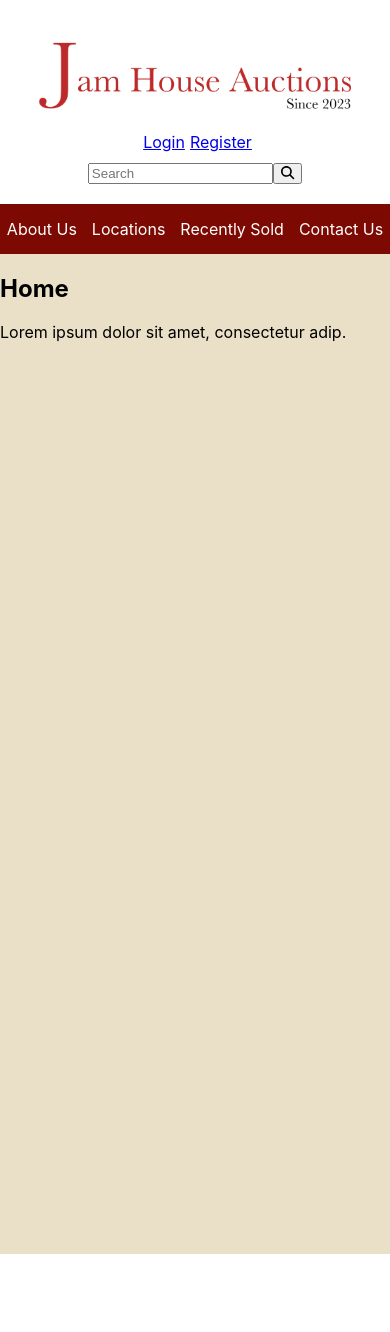
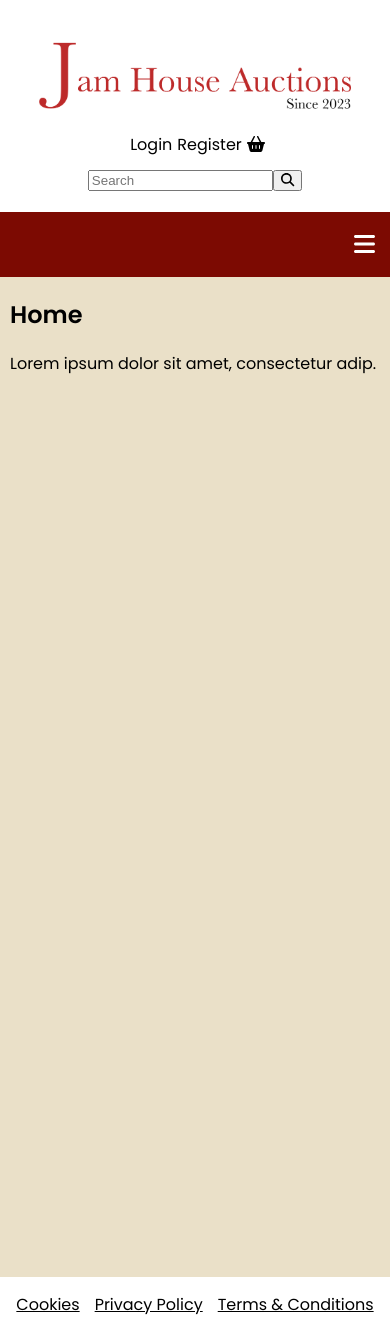
Before and after one commit to GeorgeWhittington/auction-website, a React (Create React App) app in the folder jamhouse-react/: page / in a window 390 px wide. Before the commit the page ends 1254 px from the top, so only its background shows below. Built offline with nearby package versions, Linux system fonts and the light colour scheme.

Commit message:
Added burger menu for mobile and a footer

```diff
--- a/jamhouse-react/src/App.css
+++ b/jamhouse-react/src/App.css
@@ -1,11 +1,29 @@
+@import url('https://fonts.googleapis.com/css2?family=Poppins:ital,wght@0,300;0,400;0,600;1,300;1,400;1,600&display=swap');
+
 #root {
     display: flex;
     flex-direction: column;
+    font-family: "Poppins", sans-serif;
 }
 
 #content {
     background-color: #eae0c8;
     min-height: 1000px; /* TODO: Remove once there's actual content to fill the pages*/
+    padding: 0 300px;
+}
+
+#footer {
+    display: block;
+    padding: 15px 0;
+    text-align: center;
+}
+
+#footer > a {
+    color: black;
+}
+
+#footer > a:not(:first-child) {
+    margin-left: 15px;
 }
 
 /* --- Header --- */
@@ -30,6 +48,13 @@
 
 #login-options > a {
     margin-left: 5px;
+    color: black;
+    text-decoration: none;
+}
+
+nav#lower-header .mobile-menu {
+    display: none;
+    font-size: 1.5em;
 }
 
 nav#lower-header {
@@ -44,16 +69,28 @@ nav#lower-header > a:not(:first-child) {
     margin-left: 15px;
 }
 
-nav#lower-header > a {
+nav#lower-header > a,
+nav#lower-header .mobile-menu {
     color: white;
     text-decoration: none;
+    align-self: center;
 }
 
 nav#lower-header > a:hover {
     text-decoration: underline;
 }
 
+@media (max-width: 1000px) {
+    #content {
+        padding: 0 100px
+    }
+}
+
 @media (max-width: 750px) {
+    #content {
+        padding: 0 50px;
+    }
+
     /* --- Header --- */
     #upper-header {
         flex-direction: column;
@@ -72,3 +109,28 @@ nav#lower-header > a:hover {
         align-self: center;
     }
 }
+
+@media (max-width: 500px) {
+    #content {
+        padding: 0 10px;
+    }
+
+    nav#lower-header {
+        flex-direction: column;
+    }
+
+    nav#lower-header .mobile-menu {
+        display: block;
+        margin-left: auto;
+        margin-right: 15px;
+    }
+
+    nav#lower-header > a {
+        margin-right: auto;
+        font-size: 1.5em;
+    }
+
+    nav#lower-header .hidden {
+        display: none;
+    }
+}
--- a/jamhouse-react/src/App.js
+++ b/jamhouse-react/src/App.js
@@ -1,30 +1,46 @@
+import { useEffect, useState } from "react";
 import { BrowserRouter as Router, Routes, Route, Link } from "react-router-dom";
-import { FontAwesomeIcon } from "@fortawesome/react-fontawesome"
-import { icon } from "@fortawesome/fontawesome-svg-core/import.macro"
-import { faMagnifyingGlass } from "@fortawesome/free-solid-svg-icons";
+import { FontAwesomeIcon } from "@fortawesome/react-fontawesome";
+import { faMagnifyingGlass, faBars } from "@fortawesome/free-solid-svg-icons";
 import "./App.css";
 
 import Home from "./components/Home";
 import Search from "./components/Search";
 import Item from "./components/Item";
 import Set from "./components/Set";
+import LoginLogoutRegister from "./components/LoginLogoutRegister";
 
-function LoginLogoutRegister({ username }) {
-  if (username !== null) {
-    var options = <><a href="#">Welcome {username}!</a><a href="#">Logout</a></>;
-  } else {
-    var options = <><a href="#">Login</a><a href="#">Register</a></>;
+function App() {
+  const [state, setState] = useState({
+    username: null,
+    menuHidden: true
+  });
+
+  function handleMenuPress(event) {
+    // Only accept Enter or Space keypresses
+    if (!(event.code === "Space" || event.code === "Enter")) {
+      return;
+    }
+    if (event.code === "Space") {
+      // Stop page scroll from pressing space
+      // event.stopPropagation();
+      event.preventDefault();
+    }
+    handleMenuClick();
   }
 
-  return (
-    <div id="login-options">
-      {options}
-    </div>
-  )
-}
+  function handleMenuClick() {
+    console.log("menu clicked");
+    if (window.innerWidth > 500) {
+      return;
+    }
 
-function App() {
-  let username = null;
+    setState(prevState => ({username: prevState.username, menuHidden: !prevState.menuHidden}))
+  }
+
+  useEffect(() => {
+
+  })
 
   return (
     <Router>
@@ -32,7 +48,7 @@ function App() {
         <div id="upper-header">
           <img id="logo" src="./jam-house-logo.png"/>
           <div id="header-right">
-            <LoginLogoutRegister username={username} />
+            <LoginLogoutRegister username={state.username} />
             <div id="search-box">
               <input type="text" placeholder="Search"></input>
               <button><FontAwesomeIcon icon={faMagnifyingGlass} /></button>
@@ -40,11 +56,11 @@ function App() {
           </div>
         </div>
         <nav id="lower-header">
-          <a href="#">About Us</a>
-          <a href="#">Locations</a>
-          <a href="#">Recently Sold</a>
-          <a href="#">Contact Us</a>
-
+          <div className="mobile-menu" onClick={handleMenuClick} onKeyDown={handleMenuPress} tabIndex="0"><FontAwesomeIcon icon={faBars} /></div>
+          <a href="#" className={state.menuHidden ? "hidden" : ""}>About Us</a>
+          <a href="#" className={state.menuHidden ? "hidden" : ""}>Locations</a>
+          <a href="#" className={state.menuHidden ? "hidden" : ""}>Recently Sold</a>
+          <a href="#" className={state.menuHidden ? "hidden" : ""}>Contact Us</a>
           {/* <Link to="/">Home</Link>
           <Link to="/search">Search</Link> */}
         </nav>
@@ -65,6 +81,11 @@ function App() {
           */}
         </Routes>
       </div>
+      <div id="footer">
+        <a href="#">Cookies</a>
+        <a href="#">Privacy Policy</a>
+        <a href="#">Terms & Conditions</a>
+      </div>
     </Router>
   );
 }
--- /dev/null
+++ b/jamhouse-react/src/components/LoginLogoutRegister.js
@@ -0,0 +1,18 @@
+import { FontAwesomeIcon } from "@fortawesome/react-fontawesome";
+import { faBasketShopping } from "@fortawesome/free-solid-svg-icons";
+
+export default function LoginLogoutRegister({ username }) {
+  console.log(username);
+  if (username !== null) {
+    var options = <><a href="#">Welcome {username}!</a><a href="#">Logout</a></>;
+  } else {
+    var options = <><a href="#">Login</a><a href="#">Register</a></>;
+  }
+
+  return (
+    <div id="login-options">
+      {options}
+      <a href="#"><FontAwesomeIcon icon={faBasketShopping} /></a>
+    </div>
+  )
+  }
--- /dev/null
+++ b/jamhouse-react/src/constants.js
@@ -0,0 +1 @@
+const api = "https://localhost:8000/api"
```
